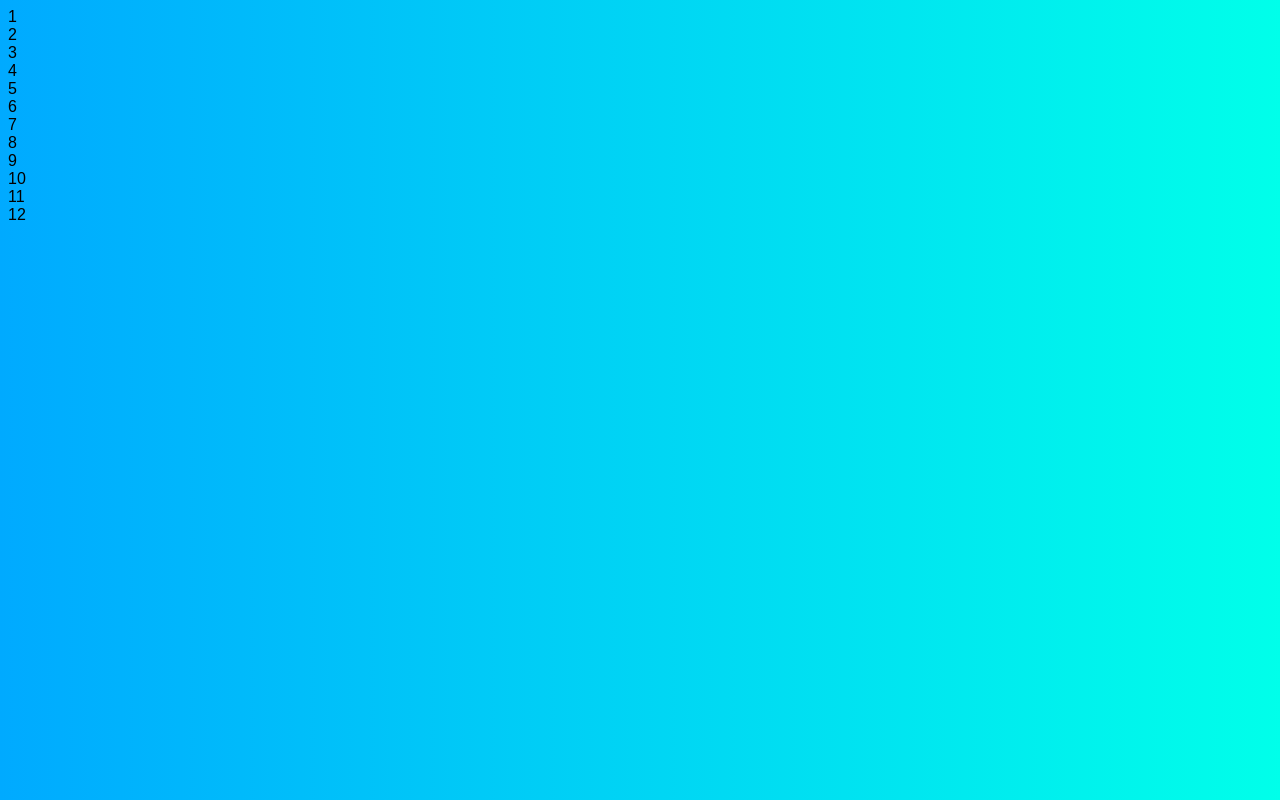
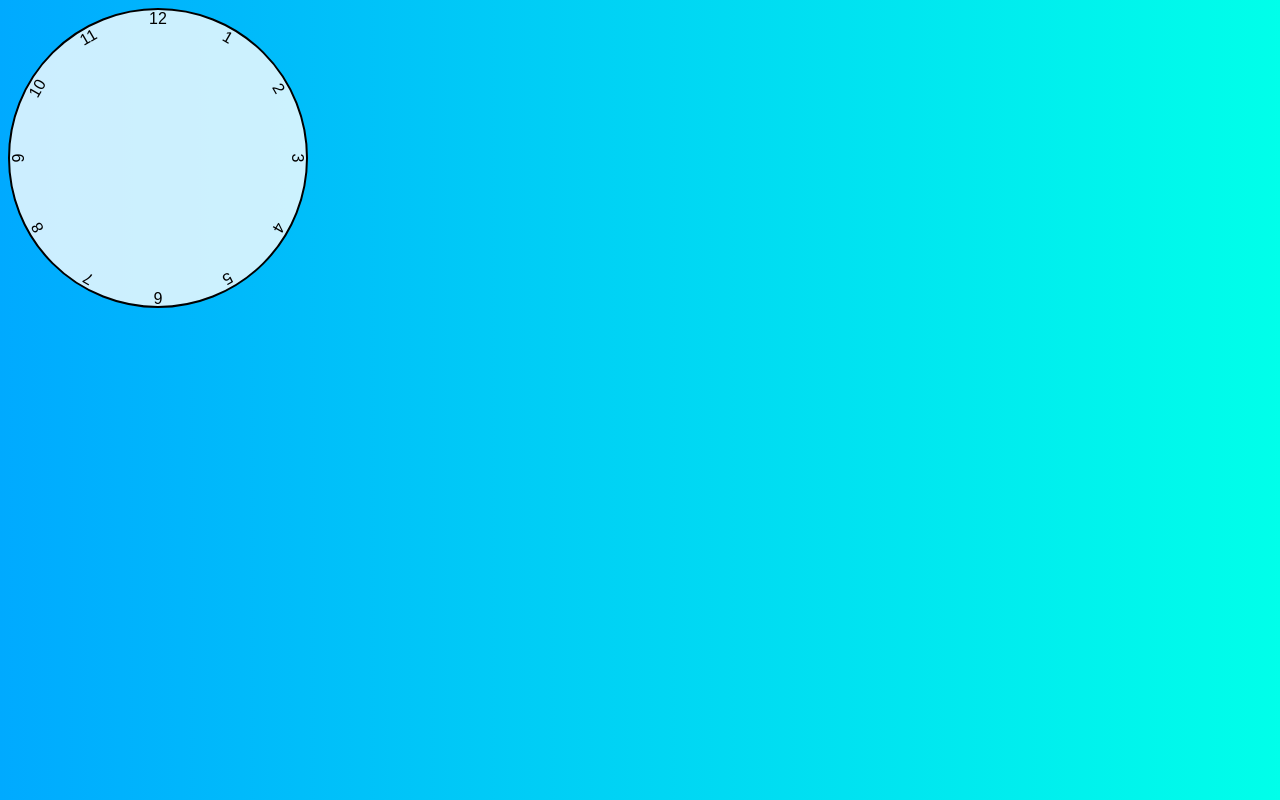
Before and after one commit to miguelpuerto1/js-clock-project, a plain HTML site: page index.html in a window 1280 px wide. Drawn offline with Linux system fonts and the light colour scheme.

Commit message:
added clock background and numbers rotating around the clock edgees

```diff
--- a/style.css
+++ b/style.css
@@ -6,3 +6,34 @@
 body {
     background: linear-gradient(to right, hsl(200, 100%, 50%), hsl(175, 100%, 50%));
 }
+
+.clock {
+    width: 300px;
+    height: 300px;
+    background-color: rgba(255, 255, 255, .8);
+    border-radius: 50%;
+    border: 2px solid black;
+    position: relative;
+}
+
+.clock .number {
+    --rotation: 0;
+    position: absolute;
+    width: 100%;
+    height: 100%;
+    text-align: center;
+    transform: rotate(var(--rotation));
+}
+
+.clock .number1 { --rotation: 30deg;}
+.clock .number2 { --rotation: 60deg;}
+.clock .number3 { --rotation: 90deg;}
+.clock .number4 { --rotation: 120deg;}
+.clock .number5 { --rotation: 150deg;}
+.clock .number6 { --rotation: 180deg;}
+.clock .number7 { --rotation: 210deg;}
+.clock .number8 { --rotation: 240deg;}
+.clock .number9 { --rotation: 270deg;}
+.clock .number10 { --rotation: 300deg;}
+.clock .number11 { --rotation: 330deg;}
+.clock .number12 { --rotation: 360deg;}
```
Also changed, not shown: index.html (+0 -2 lines).
